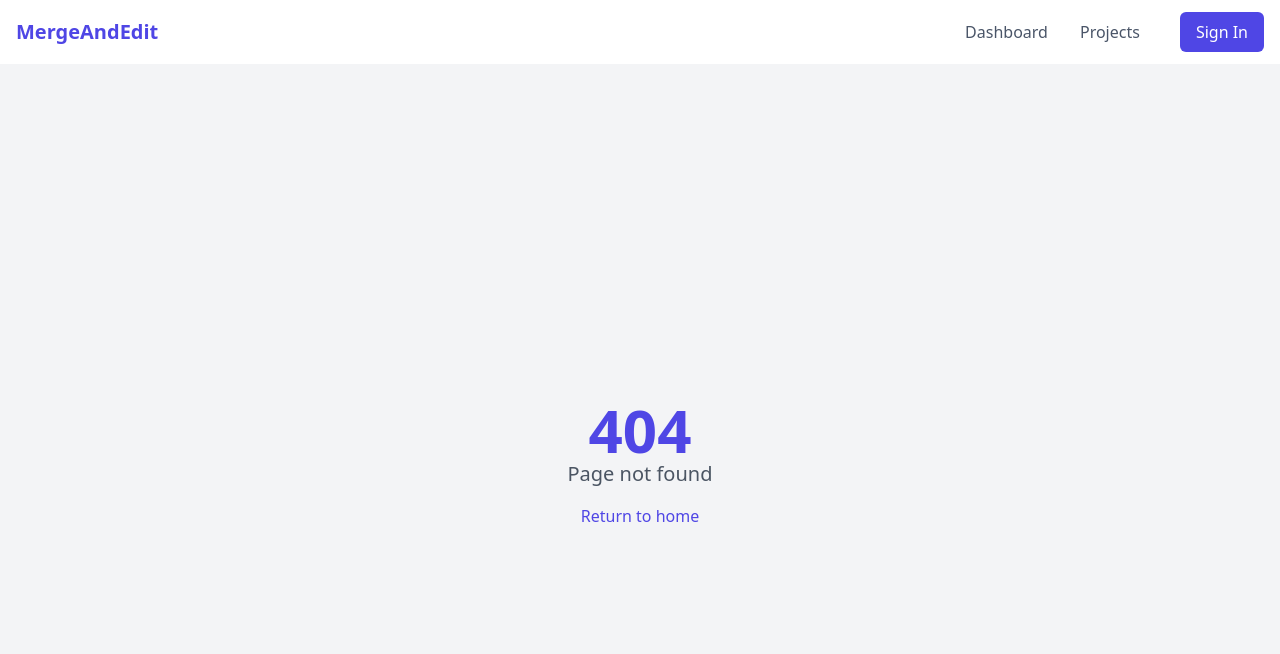
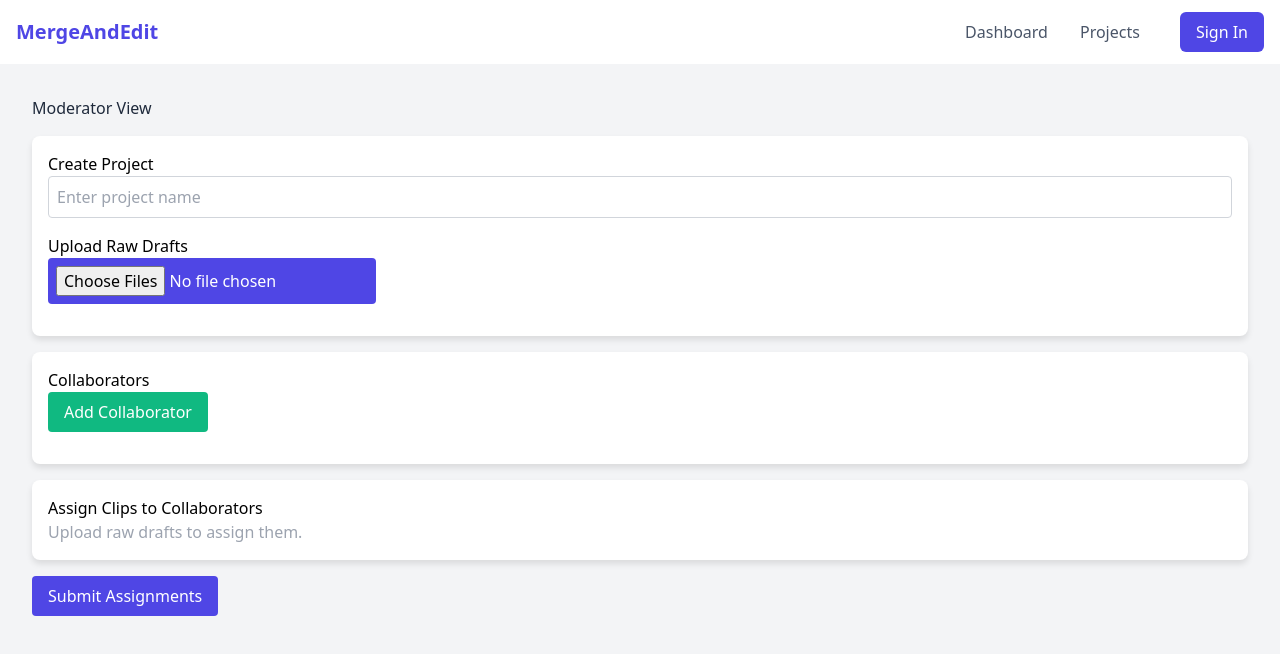
Before and after one commit to ANIRUK007/repati-kosam, a React (Vite) app in the folder frontend/: page /moderator in a window 1280 px wide. Before the commit this address had no page. Shown: the top 654 px of the page. Built offline with nearby package versions, Linux system fonts and the light colour scheme.

Commit message:
moderator dashboard

```diff
--- a/frontend/src/App.jsx
+++ b/frontend/src/App.jsx
@@ -10,6 +10,8 @@ import SignIn from './components/SignIn';
 import SignUpPage from './components/signup';
 import ProjectsPage from './components/ProjectsPage';
 import EditorDraftReview from './components/EditorDraftReview';
+import ModDashboard from "./components/ModDashboard";
+import ModeratorView from './components/ModeratorView';
 
 function App() {
   return (
@@ -25,6 +27,8 @@ function App() {
           <Route path="/projects" element={<ProjectsPage />} />
           <Route path="/dashboard" element={<Dashboard />} />
           <Route path="/editor/:projectId" element={<VideoEditor />} />
+          <Route path="/mod-dashboard" element={<ModDashboard />} />
+          <Route path="/moderator" element={<ModeratorView />} />
           <Route path="*" element={<NotFound />} />
         </Routes>
       </div>
--- /dev/null
+++ b/frontend/src/components/ModDashboard.jsx
@@ -0,0 +1,68 @@
+import React from "react";
+import { useNavigate } from "react-router-dom";
+
+const ModDashboard = () => {
+  const navigate = useNavigate();
+
+  const handleCreateProject = () => {
+    navigate("/moderator-view"); // Redirect to the Moderator View
+  };
+
+  return (
+    <div
+      style={{
+        display: "flex",
+        flexDirection: "column",
+        justifyContent: "space-between",
+        minHeight: "100vh",
+        padding: "2rem",
+        backgroundColor: "#f9fafb",
+      }}
+    >
+      {/* ModDashboard Header */}
+      <div>
+        <h1
+          style={{
+            fontSize: "2rem",
+            fontWeight: "bold",
+            color: "#1e293b",
+            marginBottom: "1rem",
+          }}
+        >
+          Moderator Dashboard
+        </h1>
+        <p
+          style={{
+            fontSize: "1rem",
+            color: "#4b5563",
+          }}
+        >
+          Welcome to the MergeAndEdit platform! Use the button below to create a new project.
+        </p>
+      </div>
+
+      {/* Floating Create Project Button */}
+      <button
+        onClick={handleCreateProject}
+        style={{
+          position: "fixed",
+          bottom: "2rem",
+          right: "2rem",
+          padding: "1rem 2rem",
+          backgroundColor: "#4f46e5",
+          color: "white",
+          fontSize: "1rem",
+          fontWeight: "bold",
+          border: "none",
+          borderRadius: "50px",
+          cursor: "pointer",
+          boxShadow: "0 4px 6px rgba(0, 0, 0, 0.1)",
+        }}
+      >
+        Create Project
+      </button>
+    </div>
+  );
+};
+
+export default ModDashboard;
--- /dev/null
+++ b/frontend/src/components/ModeratorView.jsx
@@ -0,0 +1,209 @@
+import React, { useState } from "react";
+
+const ModeratorView = () => {
+  const [projectName, setProjectName] = useState("");
+  const [rawDrafts, setRawDrafts] = useState([]);
+  const [collaborators, setCollaborators] = useState([]);
+  const [assignments, setAssignments] = useState({});
+
+  // Handle raw draft uploads
+  const handleUploadDrafts = (event) => {
+    const files = Array.from(event.target.files);
+    const newDrafts = files.map((file, index) => ({
+      id: rawDrafts.length + index + 1,
+      name: file.name,
+      url: URL.createObjectURL(file),
+    }));
+    setRawDrafts((prevDrafts) => [...prevDrafts, ...newDrafts]);
+  };
+
+  // Add collaborator
+  const handleAddCollaborator = () => {
+    const name = prompt("Enter collaborator's name:");
+    if (name) {
+      setCollaborators((prev) => [...prev, name]);
+    }
+  };
+
+  // Assign a clip to a collaborator
+  const handleAssign = (clipId, collaborator) => {
+    setAssignments((prev) => ({
+      ...prev,
+      [clipId]: collaborator,
+    }));
+  };
+
+  // Submit assignments
+  const handleSubmitAssignments = () => {
+    console.log("Project Name:", projectName);
+    console.log("Assignments:", assignments);
+    alert("Assignments submitted successfully!");
+  };
+
+  return (
+    <div style={{ padding: "2rem", backgroundColor: "#f3f4f6", minHeight: "100vh" }}>
+      <h1 style={{ color: "#1e293b", marginBottom: "1rem" }}>Moderator View</h1>
+
+      {/* Create Project */}
+      <div
+        style={{
+          padding: "1rem",
+          backgroundColor: "#ffffff",
+          marginBottom: "1rem",
+          borderRadius: "8px",
+          boxShadow: "0 4px 6px rgba(0, 0, 0, 0.1)",
+        }}
+      >
+        <h2>Create Project</h2>
+        <input
+          type="text"
+          placeholder="Enter project name"
+          value={projectName}
+          onChange={(e) => setProjectName(e.target.value)}
+          style={{
+            width: "100%",
+            padding: "0.5rem",
+            marginBottom: "1rem",
+            borderRadius: "4px",
+            border: "1px solid #d1d5db",
+          }}
+        />
+        <h3>Upload Raw Drafts</h3>
+        <input
+          type="file"
+          multiple
+          accept="video/*"
+          onChange={handleUploadDrafts}
+          style={{
+            marginBottom: "1rem",
+            padding: "0.5rem",
+            backgroundColor: "#4f46e5",
+            color: "white",
+            border: "none",
+            borderRadius: "4px",
+            cursor: "pointer",
+          }}
+        />
+        <div>
+          {rawDrafts.length > 0 && (
+            <ul>
+              {rawDrafts.map((draft) => (
+                <li key={draft.id} style={{ marginBottom: "0.5rem" }}>
+                  {draft.name}
+                </li>
+              ))}
+            </ul>
+          )}
+        </div>
+      </div>
+
+      {/* Add Collaborators */}
+      <div
+        style={{
+          padding: "1rem",
+          backgroundColor: "#ffffff",
+          marginBottom: "1rem",
+          borderRadius: "8px",
+          boxShadow: "0 4px 6px rgba(0, 0, 0, 0.1)",
+        }}
+      >
+        <h2>Collaborators</h2>
+        <button
+          onClick={handleAddCollaborator}
+          style={{
+            padding: "0.5rem 1rem",
+            backgroundColor: "#10b981",
+            color: "white",
+            border: "none",
+            borderRadius: "4px",
+            cursor: "pointer",
+          }}
+        >
+          Add Collaborator
+        </button>
+        <ul style={{ marginTop: "1rem" }}>
+          {collaborators.map((collaborator, index) => (
+            <li key={index} style={{ marginBottom: "0.5rem" }}>
+              {collaborator}
+            </li>
+          ))}
+        </ul>
+      </div>
+
+      {/* Assign Clips */}
+      <div
+        style={{
+          padding: "1rem",
+          backgroundColor: "#ffffff",
+          marginBottom: "1rem",
+          borderRadius: "8px",
+          boxShadow: "0 4px 6px rgba(0, 0, 0, 0.1)",
+        }}
+      >
+        <h2>Assign Clips to Collaborators</h2>
+        {rawDrafts.length === 0 && (
+          <p style={{ color: "#9ca3af" }}>Upload raw drafts to assign them.</p>
+        )}
+        {rawDrafts.map((draft) => (
+          <div
+            key={draft.id}
+            style={{
+              marginBottom: "1rem",
+              padding: "0.5rem",
+              border: "1px solid #d1d5db",
+              borderRadius: "4px",
+            }}
+          >
+            <p style={{ marginBottom: "0.5rem" }}>{draft.name}</p>
+            <video
+              src={draft.url}
+              controls
+              style={{
+                width: "100%",
+                maxHeight: "200px",
+                marginBottom: "0.5rem",
+                borderRadius: "4px",
+              }}
+            />
+            <select
+              value={assignments[draft.id] || ""}
+              onChange={(e) => handleAssign(draft.id, e.target.value)}
+              style={{
+                width: "100%",
+                padding: "0.5rem",
+                borderRadius: "4px",
+                border: "1px solid #d1d5db",
+              }}
+            >
+              <option value="" disabled>
+                Assign to Collaborator
+              </option>
+              {collaborators.map((collaborator, index) => (
+                <option key={index} value={collaborator}>
+                  {collaborator}
+                </option>
+              ))}
+            </select>
+          </div>
+        ))}
+      </div>
+
+      {/* Submit Button */}
+      <button
+        onClick={handleSubmitAssignments}
+        style={{
+          padding: "0.5rem 1rem",
+          backgroundColor: "#4f46e5",
+          color: "white",
+          border: "none",
+          borderRadius: "4px",
+          cursor: "pointer",
+        }}
+      >
+        Submit Assignments
+      </button>
+    </div>
+  );
+};
+
+export default ModeratorView;
--- a/frontend/src/components/SignIn.jsx
+++ b/frontend/src/components/SignIn.jsx
@@ -1,5 +1,5 @@
 import React, { useState } from 'react';
-import { Link, useNavigate } from 'react-router-dom';
+import { useNavigate } from 'react-router-dom';
 
 const SignIn = () => {
   const [formData, setFormData] = useState({
@@ -9,11 +9,19 @@ const SignIn = () => {
   const [error, setError] = useState('');
   const navigate = useNavigate();
 
-  // Dummy credentials
-  const dummyUser = {
-    email: 'test@example.com',
-    password: 'test123'
-  };
+  // Dummy credentials with roles
+  const dummyUsers = [
+    {
+      email: 'editor@example.com',
+      password: 'editor123',
+      role: 'editor' // Redirects to Dashboard
+    },
+    {
+      email: 'moderator@example.com',
+      password: 'moderator123',
+      role: 'moderator' // Redirects to ModDashboard
+    }
+  ];
 
   const handleChange = (e) => {
     setFormData({
@@ -26,9 +34,18 @@ const SignIn = () => {
   const handleSubmit = (e) => {
     e.preventDefault();
 
-    // Check credentials
-    if (formData.email === dummyUser.email && formData.password === dummyUser.password) {
-      navigate('/dashboard');
+    // Find user by email and password
+    const user = dummyUsers.find(
+      (u) => u.email === formData.email && u.password === formData.password
+    );
+
+    if (user) {
+      // Navigate based on the user's role
+      if (user.role === 'editor') {
+        navigate('/dashboard'); // Redirect to editor dashboard
+      } else if (user.role === 'moderator') {
+        navigate('/mod-dashboard'); // Redirect to moderator dashboard
+      }
     } else {
       setError('Invalid email or password');
     }
@@ -91,14 +108,6 @@ const SignIn = () => {
       fontSize: '14px',
       textAlign: 'center',
       marginBottom: '16px'
-    },
-    dummyCredentials: {
-      marginTop: '16px',
-      padding: '12px',
-      backgroundColor: '#f3f4f6',
-      borderRadius: '4px',
-      fontSize: '14px',
-      color: '#374151'
     }
   };
 
--- a/frontend/src/components/sidebar.jsx
+++ b/frontend/src/components/sidebar.jsx
@@ -30,7 +30,7 @@ const Sidebar = () => {
           color: 'white',
           border: 'none',
           borderRadius: '4px',
-          padding: '0.5rem',
+          padding: '0.3rem',
           cursor: 'pointer',
           marginBottom: '1rem',
           alignSelf: isCollapsed ? 'center' : 'flex-end',
```
